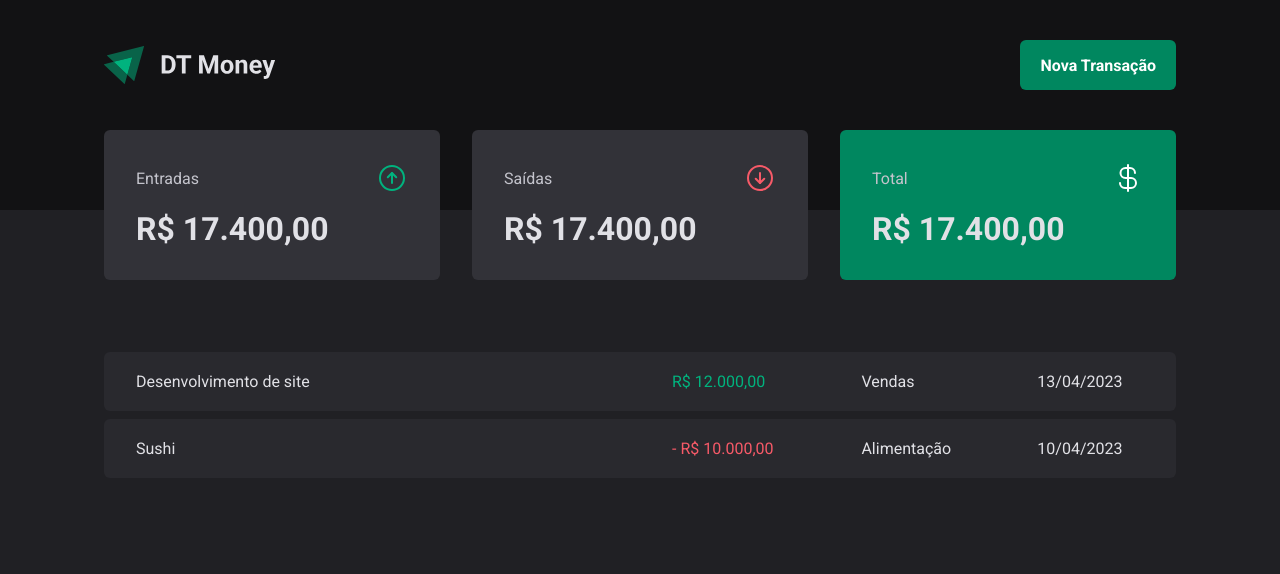
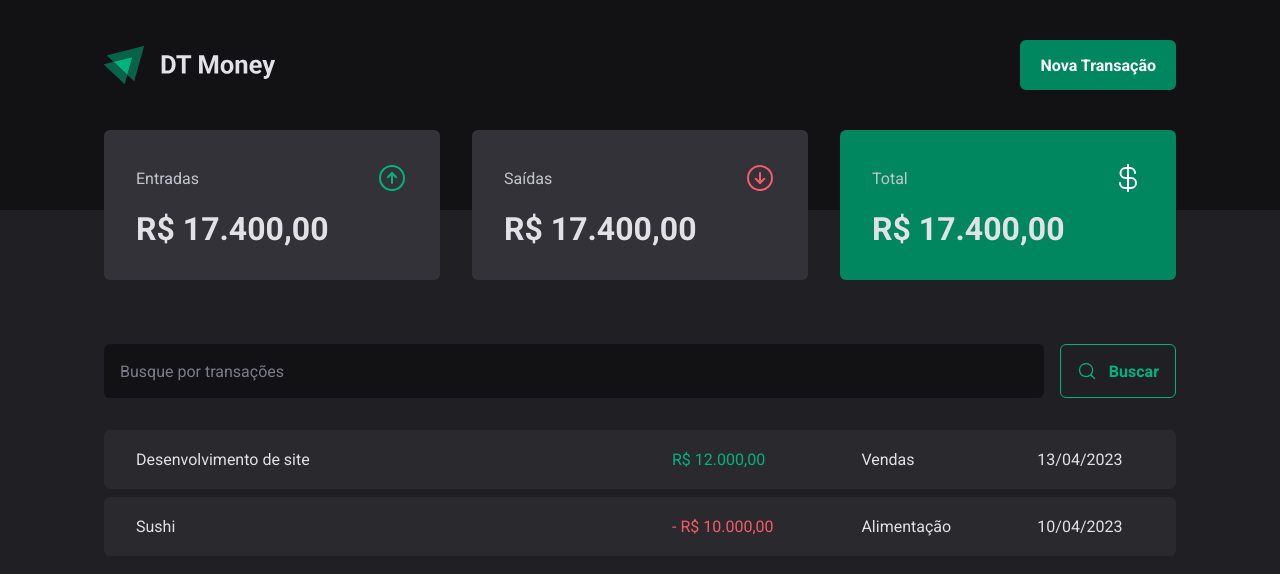
Before and after one commit to EdsonHenrique96/03-ignite-class_dt-money_app, a React (Vite) app: page / in a window 1280 px wide. Shown: the top 574 px of the page. Built offline with nearby package versions, Linux system fonts and the light colour scheme.

Commit message:
feat(Transaction Page): search form component

```diff
--- /dev/null
+++ b/src/pages/Transactions/components/SearchForm/index.tsx
@@ -0,0 +1,14 @@
+import { MagnifyingGlass } from 'phosphor-react';
+import { SearchFormContainer } from './styles';
+
+export function SearchForm() {
+  return (
+    <SearchFormContainer>
+      <input type="text" name="" id="" placeholder="Busque por transações" />
+      <button type="submit">
+        <MagnifyingGlass size={20} />
+        Buscar
+      </button>
+    </SearchFormContainer>
+  );
+}
--- /dev/null
+++ b/src/pages/Transactions/components/SearchForm/styles.ts
@@ -0,0 +1,40 @@
+import styled from 'styled-components';
+
+export const SearchFormContainer = styled.form`
+  display: flex;
+  gap: 1rem;
+
+  input {
+    flex: 1;
+    border-radius: 6px;
+    border: 0;
+    background-color: ${(props) => props.theme['gray-900']};
+    color: ${(props) => props.theme['gray-300']};
+    padding: 1rem;
+
+    &::placeholder {
+      color: ${(props) => props.theme['gray-500']};
+    }
+  }
+
+  button {
+    display: flex;
+    align-items: center;
+    gap: 0.75rem;
+
+    border: 0;
+    padding: 1rem;
+    background: transparent;
+    border: 1px solid ${(props) => props.theme['green-300']};
+    color: ${(props) => props.theme['green-300']};
+    font-weight: bold;
+    border-radius: 6px;
+
+    &:hover {
+      background-color: ${(props) => props.theme['green-500']};
+      border-color: ${(props) => props.theme['green-500']};
+      color: ${(props) => props.theme.white};
+      transition: background-color 0.2s, color 0.2s, border-color 0.2s;
+    }
+  }
+`;
--- a/src/pages/Transactions/index.tsx
+++ b/src/pages/Transactions/index.tsx
@@ -1,5 +1,6 @@
 import { Header } from '../../components/Header';
 import { Summary } from '../../components/Summary';
+import { SearchForm } from './components/SearchForm';
 import {
   PriceHighlight,
   TransactionContainer,
@@ -12,6 +13,8 @@ export function TransactionsPage() {
       <Header />
       <Summary />
       <TransactionContainer>
+        <SearchForm />
+
         <TransactionsTable>
           <tbody>
             <tr>
--- a/src/pages/Transactions/styles.ts
+++ b/src/pages/Transactions/styles.ts
@@ -11,7 +11,7 @@ export const TransactionsTable = styled.table`
   width: 100%;
   border-collapse: separate;
   border-spacing: 0 0.5rem;
-  /* margin-top: 1.5rem; */
+  margin-top: 1.5rem;
 
   td {
     padding: 1.25rem 2rem;
```
